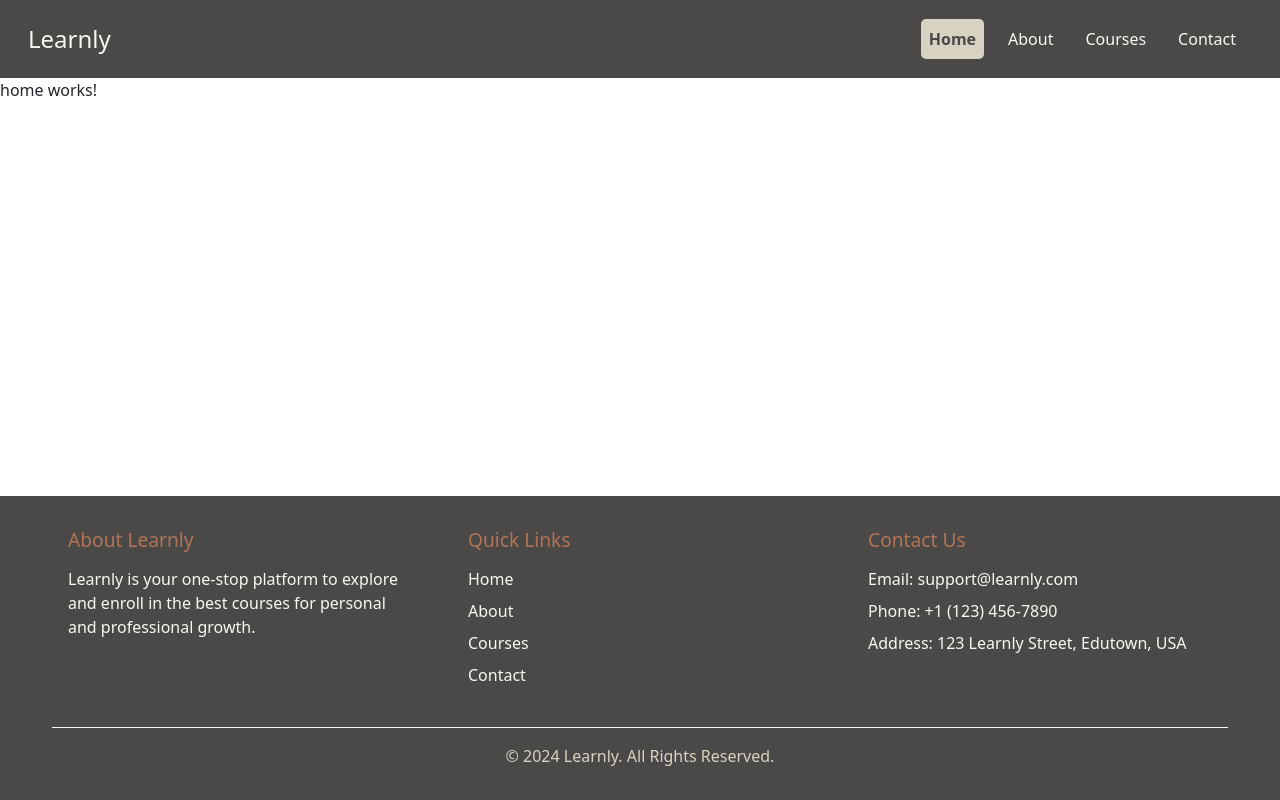
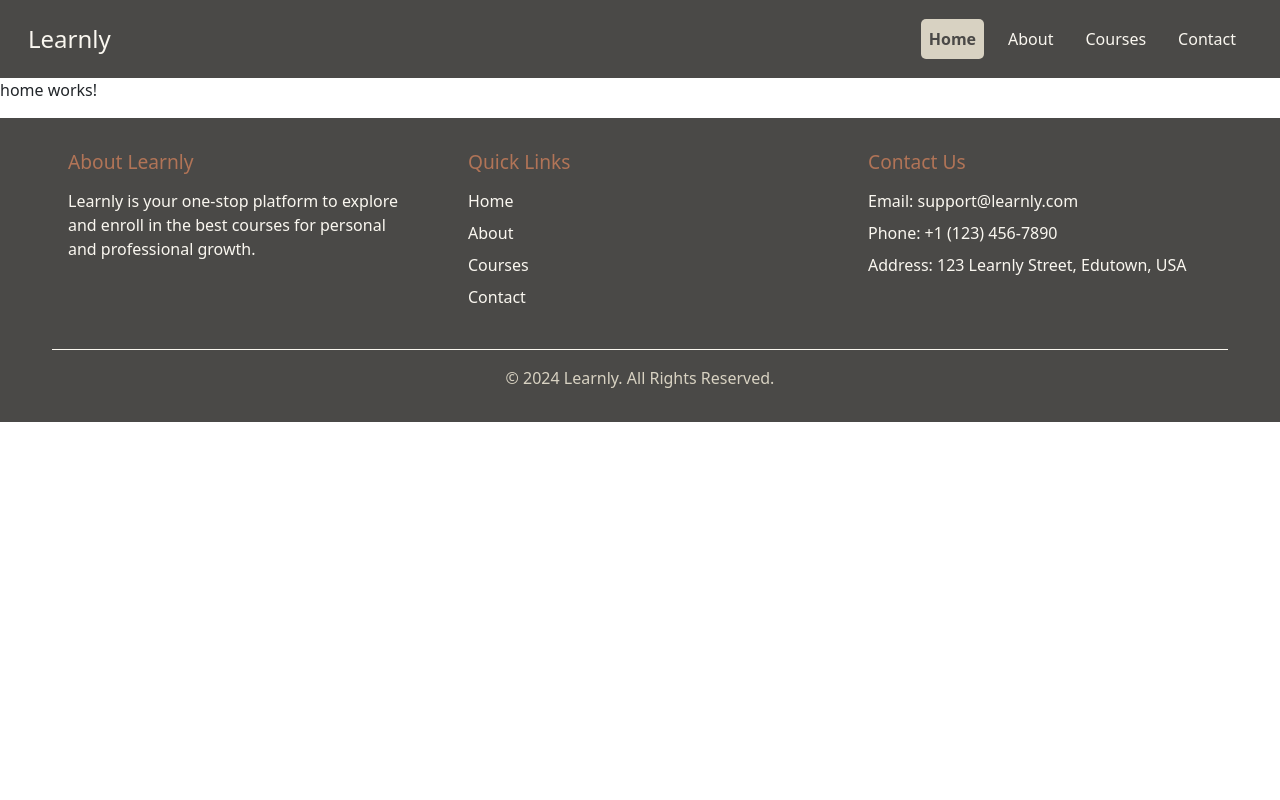
Before and after one commit to MHassanAr/Angular-Course-Listing-App, an Angular app in the folder angular-course-listing-app/: page / in a window 1280 px wide. Built offline with nearby package versions, Linux system fonts and the light colour scheme.

Commit message:
Change the footer position

```diff
--- a/angular-course-listing-app/src/app/components/footer/footer.component.css
+++ b/angular-course-listing-app/src/app/components/footer/footer.component.css
@@ -1,20 +1,9 @@
-/* Ensure footer stays at the bottom of the page */
-:host {
-    display: block;
-    width: 100%;
-    position: absolute;
-    bottom: 0;
-    left: 0;
-}
-
-/* Footer Styling */
 .footer {
-    background-color: #4a4947;
-    /* Dark footer background */
-    color: #faf7f0;
-    /* Light text for visibility */
+    background-color: #4a4947; /* Dark footer background */
+    color: #faf7f0; /* Light text for visibility */
     padding: 2rem 0;
-    width: 100%;
+    position: sticky;
+    top: 100%;
   }
 
   .footer .container {
@@ -23,8 +12,7 @@
   }
 
   .footer h5 {
-    color: #b17457;
-    /* Highlighted heading color */
+    color: #b17457; /* Highlighted heading color */
     margin-bottom: 1rem;
     font-size: 1.2rem;
   }
@@ -33,16 +21,14 @@
   .footer ul,
   .footer li,
   .footer a {
-    color: #faf7f0;
-    /* Default light text for readability */
+    color: #faf7f0; /* Default light text for readability */
     font-size: 1rem;
     margin: 0.5rem 0;
     text-decoration: none;
   }
 
   .footer a:hover {
-    color: #d8d2c2;
-    /* Light hover effect for links */
+    color: #d8d2c2; /* Light hover effect for links */
   }
 
   .footer .row {
@@ -71,13 +57,11 @@
     text-align: center;
     margin-top: 2rem;
     font-size: 0.9rem;
-    border-top: 1px solid #faf7f0;
-    /* Subtle top border */
+    border-top: 1px solid #faf7f0; /* Subtle top border */
     padding-top: 1rem;
   }
 
   .footer-bottom p {
     margin: 0;
-    color: #d8d2c2;
-    /* Muted text for footer bottom */
+    color: #d8d2c2; /* Muted text for footer bottom */
   }
```
Lines whose indentation alone changed are shown as unchanged.
